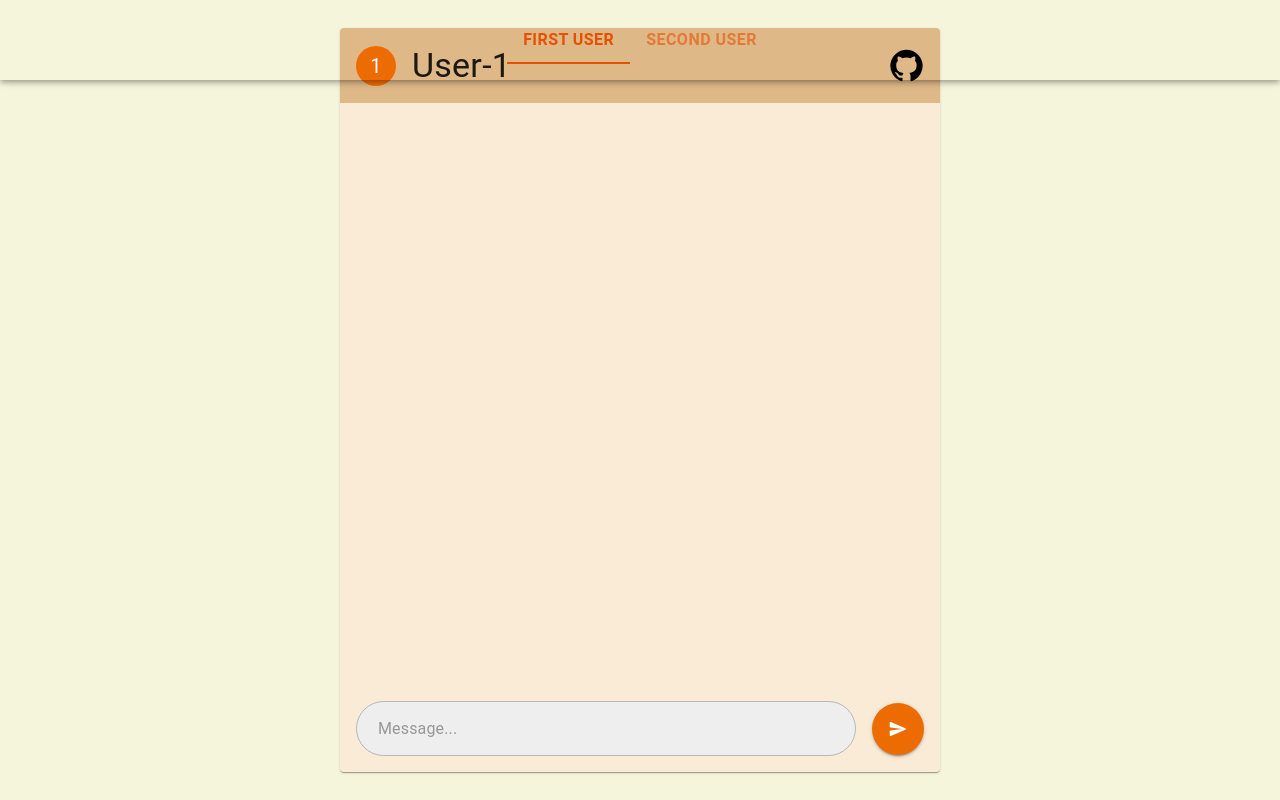
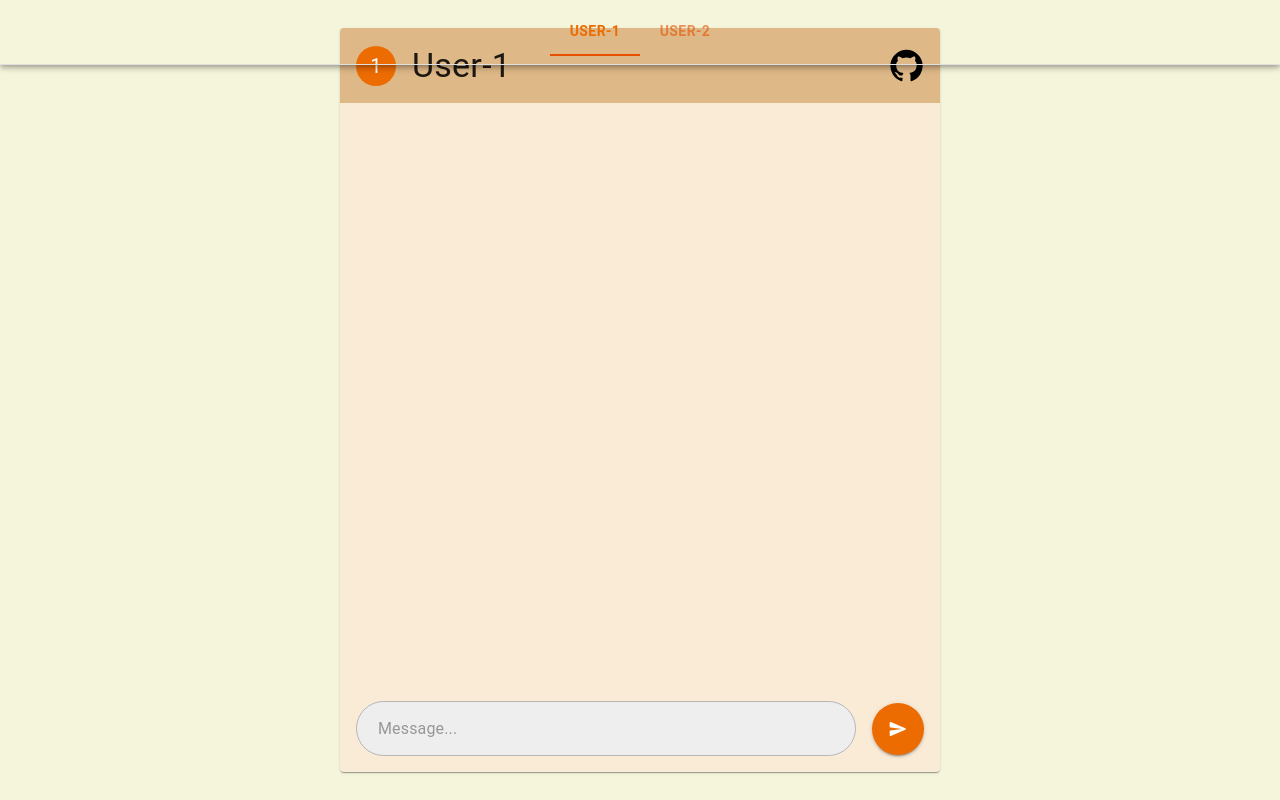
Before and after one commit to shekhar-sg/messaging-app, a React (Vite) app: page / in a window 1280 px wide. Built offline with nearby package versions, Linux system fonts and the light colour scheme.

Commit message:
appbar clean-up

```diff
--- a/src/App.tsx
+++ b/src/App.tsx
@@ -1,14 +1,15 @@
-import {AppBar, Stack, Tab} from "@mui/material";
+import {AppBar, Stack, Tab, tabClasses} from "@mui/material";
 import User from "./components/user.tsx";
 import {TabContext, TabList, TabPanel} from "@mui/lab";
 import {SyntheticEvent, useState} from "react";
+
+const users = ["user-1", "user-2"] as const
 
 const App = () => {
     const [value, setValue] = useState("user-1")
     const handleChange = (_event: SyntheticEvent, newValue: string) => {
         setValue(newValue)
     }
-    // console.log("value",value);
     return (
         <Stack
             sx={{
@@ -19,26 +20,38 @@ const App = () => {
             }}
         >
             <TabContext value={value}>
-                <AppBar color={"transparent"}>
+                <AppBar sx={{
+                    bgcolor: "transparent",
+                    borderBottom: "1px solid",
+                    borderColor: "grey.300",
+                    p:1
+                }}>
                     <TabList onChange={handleChange}
                              textColor={"inherit"}
                              sx={{
-                                 padding: 2,
-                                 "& .MuiTab-root": {
-                                     fontWeight: 600,
-                                     fontSize: 16,
-                                     color: "warning.dark",
-                                 },
-                                 "& .MuiTabs-indicator": {
+                                 width: "fit-content",
+                                 mx: "auto",
+                             }}
+                             TabIndicatorProps={{
+                                 sx: {
                                      bgcolor: "warning.dark",
-                                 },
-                                 "& .MuiTabs-flexContainer": {
-                                     justifyContent: "center",
-                                 },
+                                 }
                              }}
+
                     >
-                        <Tab label={"First User"} value={"user-1"}/>
-                        <Tab label={"Second User"} value={"user-2"}/>
+                        {users.map((user) => {
+                            return (
+                                <Tab label={user} value={user}
+                                     sx={{
+                                         color: "warning.dark",
+                                         fontWeight: "bold",
+                                         [`&.${tabClasses.selected}`]: {
+                                             color: "warning.main",
+                                         },
+                                     }}
+                                />
+                            )
+                        })}
                     </TabList>
                 </AppBar>
                 <TabPanel value={"user-1"}>
```
